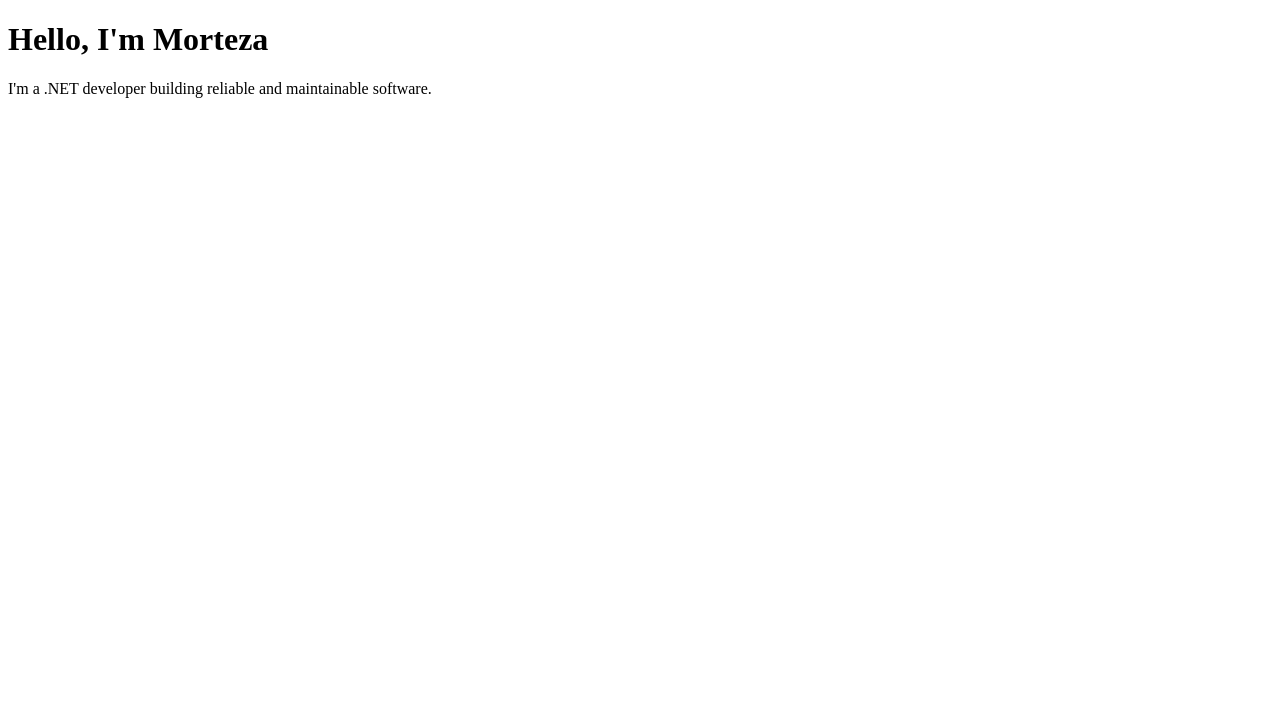
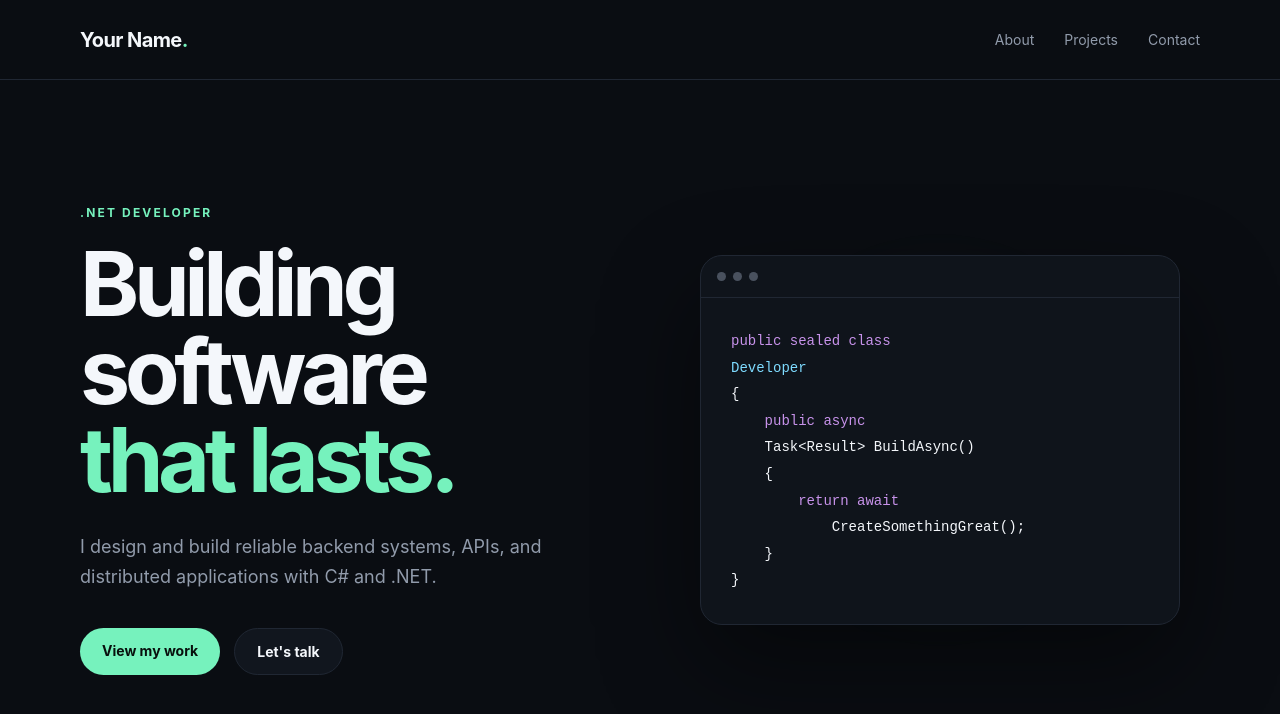
Before and after one commit to MEsmaeil/mesmaeil.github.io, a plain HTML site: page index.html in a window 1280 px wide. Drawn offline with Linux system fonts and the light colour scheme.

Commit message:
Create portfolio hero

```diff
--- a/index.html
+++ b/index.html
@@ -5,14 +5,92 @@
     <meta name="viewport" content="width=device-width, initial-scale=1.0">
 
     <title>Your Name | .NET Developer</title>
+
+    <link rel="stylesheet" href="style.css">
 </head>
+
 <body>
 
-    <h1>Hello, I'm Morteza </h1>
+<header class="header">
+    <div class="container">
+        <a href="#" class="logo">Your Name<span>.</span></a>
 
-    <p>
-        I'm a .NET developer building reliable and maintainable software.
-    </p>
+        <nav class="nav">
+            <a href="#about">About</a>
+            <a href="#projects">Projects</a>
+            <a href="#contact">Contact</a>
+        </nav>
+    </div>
+</header>
+
+<main>
+
+    <section class="hero">
+
+        <div class="container hero-content">
+
+            <div class="hero-text">
+
+                <p class="eyebrow">
+                    .NET DEVELOPER
+                </p>
+
+                <h1>
+                    Building software
+                    <span>that lasts.</span>
+                </h1>
+
+                <p class="description">
+                    I design and build reliable backend systems,
+                    APIs, and distributed applications with C# and .NET.
+                </p>
+
+                <div class="hero-buttons">
+
+                    <a href="#projects" class="btn btn-primary">
+                        View my work
+                    </a>
+
+                    <a href="#contact" class="btn btn-secondary">
+                        Let's talk
+                    </a>
+
+                </div>
+
+            </div>
+
+            <div class="hero-visual">
+
+                <div class="glow"></div>
+
+                <div class="code-window">
+
+                    <div class="window-header">
+                        <span></span>
+                        <span></span>
+                        <span></span>
+                    </div>
+
+                    <pre><code><span class="keyword">public sealed class</span>
+<span class="type">Developer</span>
+{
+    <span class="keyword">public async</span>
+    Task&lt;Result&gt; BuildAsync()
+    {
+        <span class="keyword">return await</span>
+            CreateSomethingGreat();
+    }
+}</code></pre>
+
+                </div>
+
+            </div>
+
+        </div>
+
+    </section>
+
+</main>
 
 </body>
 </html>
--- /dev/null
+++ b/style.css
@@ -0,0 +1,343 @@
+:root {
+    --background: #0a0d12;
+    --surface: #11161e;
+    --border: #202733;
+
+    --text: #f4f7fb;
+    --muted: #919bab;
+
+    --primary: #76f2bd;
+    --primary-dark: #57c997;
+}
+
+* {
+    box-sizing: border-box;
+}
+
+html {
+    scroll-behavior: smooth;
+}
+
+body {
+    margin: 0;
+
+    font-family:
+        Inter,
+        system-ui,
+        -apple-system,
+        BlinkMacSystemFont,
+        "Segoe UI",
+        sans-serif;
+
+    color: var(--text);
+    background: var(--background);
+}
+
+a {
+    color: inherit;
+    text-decoration: none;
+}
+
+.container {
+    width: min(1120px, calc(100% - 40px));
+    margin: 0 auto;
+}
+
+/* ---------------- Header ---------------- */
+
+.header {
+    height: 80px;
+
+    display: flex;
+    align-items: center;
+
+    border-bottom: 1px solid var(--border);
+}
+
+.header .container {
+    display: flex;
+    align-items: center;
+    justify-content: space-between;
+}
+
+.logo {
+    font-size: 20px;
+    font-weight: 700;
+    letter-spacing: -0.03em;
+}
+
+.logo span {
+    color: var(--primary);
+}
+
+.nav {
+    display: flex;
+    gap: 30px;
+
+    color: var(--muted);
+    font-size: 14px;
+}
+
+.nav a {
+    transition: color 0.2s ease;
+}
+
+.nav a:hover {
+    color: var(--text);
+}
+
+/* ---------------- Hero ---------------- */
+
+.hero {
+    min-height: calc(100vh - 80px);
+
+    display: flex;
+    align-items: center;
+
+    position: relative;
+    overflow: hidden;
+}
+
+.hero-content {
+    display: grid;
+    grid-template-columns: 1fr 1fr;
+
+    gap: 80px;
+
+    align-items: center;
+}
+
+.hero-text {
+    position: relative;
+    z-index: 2;
+}
+
+.eyebrow {
+    margin: 0 0 20px;
+
+    color: var(--primary);
+
+    font-size: 12px;
+    font-weight: 700;
+
+    letter-spacing: 0.18em;
+}
+
+h1 {
+    margin: 0;
+
+    max-width: 700px;
+
+    font-size: clamp(3.5rem, 7vw, 6rem);
+
+    line-height: 0.98;
+
+    letter-spacing: -0.06em;
+}
+
+h1 span {
+    display: block;
+
+    color: var(--primary);
+}
+
+.description {
+    max-width: 580px;
+
+    margin-top: 28px;
+
+    color: var(--muted);
+
+    font-size: 18px;
+
+    line-height: 1.7;
+}
+
+/* ---------------- Buttons ---------------- */
+
+.hero-buttons {
+    display: flex;
+
+    gap: 14px;
+
+    margin-top: 35px;
+}
+
+.btn {
+    padding: 14px 22px;
+
+    border-radius: 999px;
+
+    font-size: 14px;
+    font-weight: 700;
+
+    transition:
+        transform 0.2s ease,
+        background 0.2s ease;
+}
+
+.btn:hover {
+    transform: translateY(-2px);
+}
+
+.btn-primary {
+    color: #08100d;
+
+    background: var(--primary);
+}
+
+.btn-primary:hover {
+    background: var(--primary-dark);
+}
+
+.btn-secondary {
+    border: 1px solid var(--border);
+
+    background: var(--surface);
+}
+
+.btn-secondary:hover {
+    background: #161c25;
+}
+
+/* ---------------- Code Visual ---------------- */
+
+.hero-visual {
+    min-height: 450px;
+
+    display: grid;
+    place-items: center;
+
+    position: relative;
+}
+
+.code-window {
+    width: min(100%, 480px);
+
+    position: relative;
+    z-index: 2;
+
+    border: 1px solid var(--border);
+
+    border-radius: 22px;
+
+    overflow: hidden;
+
+    background: #0f141b;
+
+    box-shadow:
+        0 40px 100px rgba(0, 0, 0, 0.45);
+}
+
+.window-header {
+    height: 42px;
+
+    display: flex;
+    align-items: center;
+
+    gap: 7px;
+
+    padding: 0 16px;
+
+    border-bottom: 1px solid var(--border);
+}
+
+.window-header span {
+    width: 9px;
+    height: 9px;
+
+    border-radius: 50%;
+
+    background: #49515e;
+}
+
+pre {
+    margin: 0;
+
+    padding: 30px;
+
+    overflow-x: auto;
+
+    font-size: 14px;
+
+    line-height: 1.9;
+}
+
+.keyword {
+    color: #c792ea;
+}
+
+.type {
+    color: #7edbff;
+}
+
+/* ---------------- Glow ---------------- */
+
+.glow {
+    position: absolute;
+
+    width: 380px;
+    height: 380px;
+
+    border-radius: 50%;
+
+    background:
+        radial-gradient(
+            circle,
+            rgba(118, 242, 189, 0.22),
+            transparent 70%
+        );
+
+    filter: blur(20px);
+}
+
+/* ---------------- Responsive ---------------- */
+
+@media (max-width: 850px) {
+
+    .nav {
+        display: none;
+    }
+
+    .hero-content {
+        grid-template-columns: 1fr;
+
+        gap: 60px;
+
+        padding: 80px 0;
+    }
+
+    .hero {
+        min-height: auto;
+    }
+
+    .hero-visual {
+        min-height: 360px;
+    }
+
+    h1 {
+        font-size: clamp(3.2rem, 14vw, 5rem);
+    }
+}
+
+@media (max-width: 500px) {
+
+    .container {
+        width: calc(100% - 28px);
+    }
+
+    .hero-buttons {
+        flex-direction: column;
+        align-items: stretch;
+    }
+
+    .btn {
+        text-align: center;
+    }
+
+    pre {
+        padding: 20px;
+
+        font-size: 11px;
+    }
+}
```
